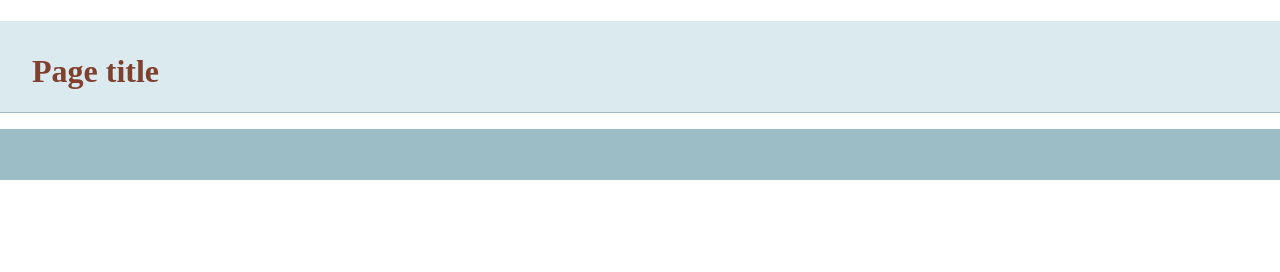
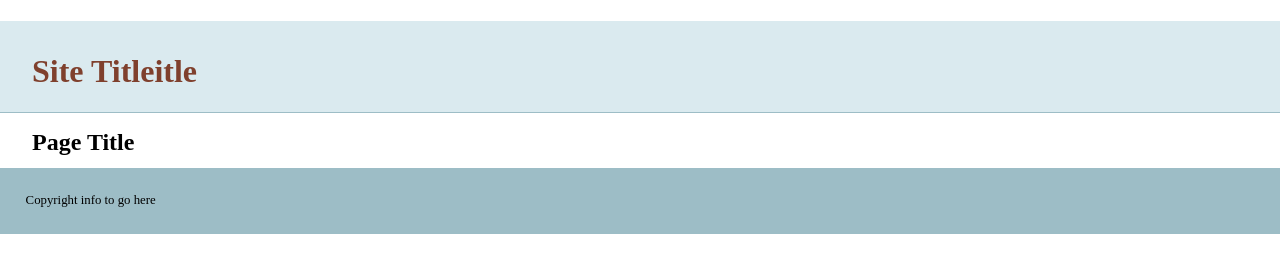
Before and after one commit to thequzma/git-basics, a plain HTML site: page index.html in a window 1280 px wide. Drawn offline with nearby package versions, Linux system fonts and the light colour scheme.

Commit message:
added more info to template

```diff
--- a/index.html
+++ b/index.html
@@ -14,13 +14,15 @@
     </head>
     <body>
     <header>
-	<h1>Page title</h1>
+	<h1>Site Titleitle</h1>
     </header>
     <nav id="pageNav">
     </nav>
     <main>
+		<h2>Page Title</h2>
     </main>
     <footer>
+		Copyright info to go here
     </footer>
         <script>
 //use the modernizr load to load up external scripts. This will load the scripts asynchronously, but the order listed matters. Although it will load all scripts in parallel, it will execute them in the order listed
```
